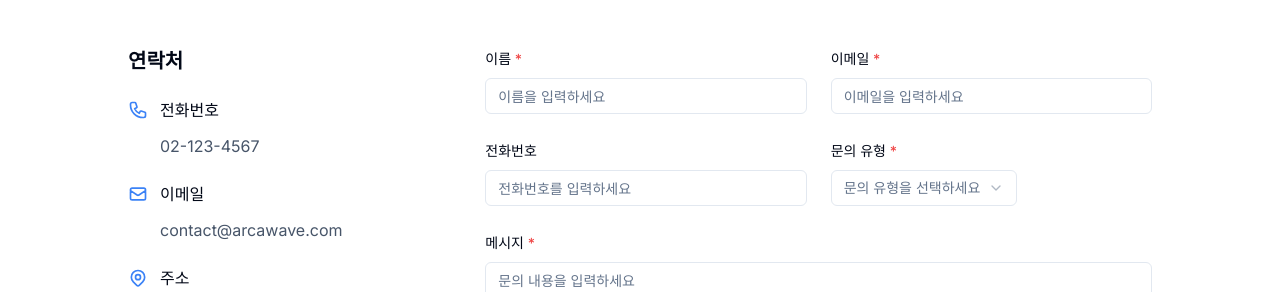
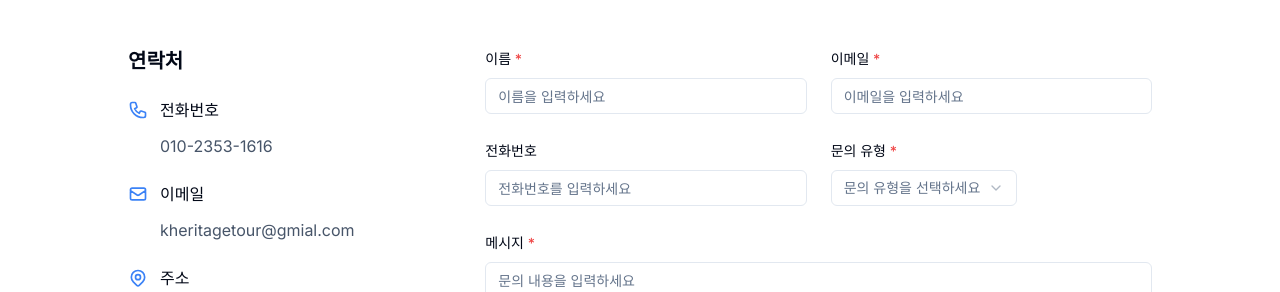
Before and after one commit to journeyning/ArcaWave, a Next.js app in the folder arcawave-main/: page / in a window 1280 px wide. Shown: the part 9020-9312 px from the top of the page. Built offline with nearby package versions, Linux system fonts and the light colour scheme; a web font is replaced by a local one.

Commit message:
Update contact-form.tsx

```diff
--- a/arcawave-main/src/components/sections/contact-form.tsx
+++ b/arcawave-main/src/components/sections/contact-form.tsx
@@ -99,7 +99,7 @@ const ContactForm = () => {
                     </svg>
                     <h4 className="font-medium">전화번호</h4>
                   </div>
-                  <p className="text-slate-600 pl-8">02-123-4567</p>
+                  <p className="text-slate-600 pl-8">010-2353-1616</p>
                 </div>
 
                 <div>
@@ -109,7 +109,7 @@ const ContactForm = () => {
                     </svg>
                     <h4 className="font-medium">이메일</h4>
                   </div>
-                  <p className="text-slate-600 pl-8">contact@arcawave.com</p>
+                  <p className="text-slate-600 pl-8">kheritagetour@gmial.com</p>
                 </div>
 
                 <div>
```
